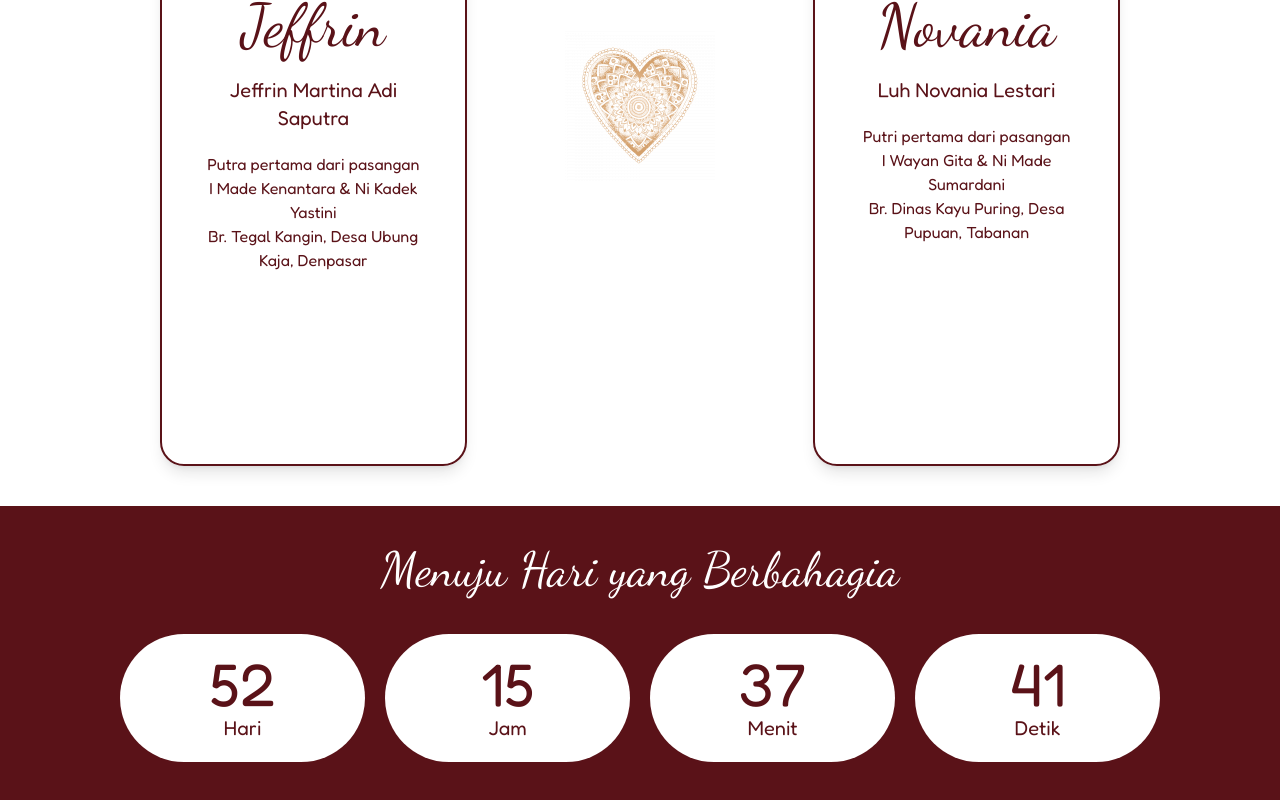
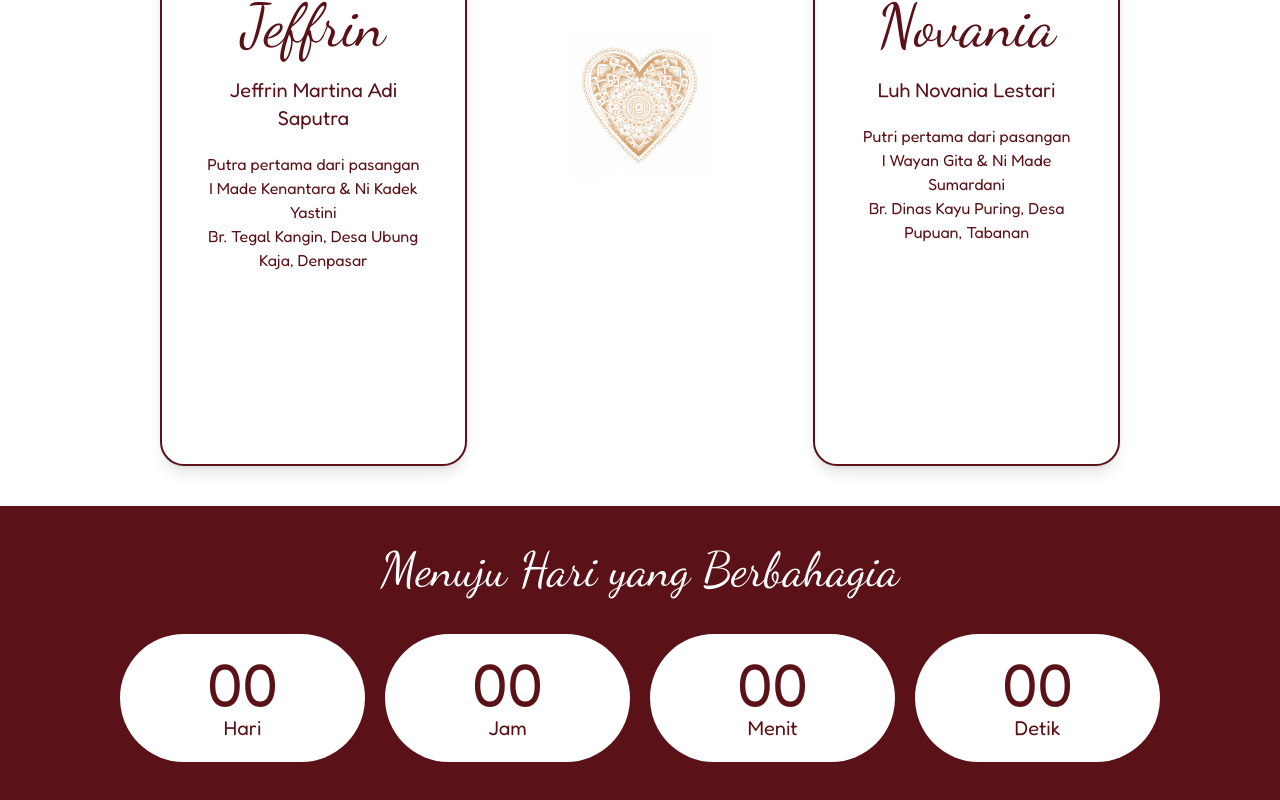
Before and after one commit to jaffrantirta/project-wedding-jeffrin-nova, a React (Create React App) app: page / in a window 1280 px wide. Shown: the part 1574-2374 px from the top of the page. Built offline with nearby package versions, Linux system fonts and the light colour scheme; a web font is replaced by a local one.

Commit message:
update countdown

```diff
--- a/src/components/CardCountdown/index.js
+++ b/src/components/CardCountdown/index.js
@@ -44,6 +44,13 @@ export default function CardCountdown({ text, targetDate, value }) {
                 minutes: Math.floor((difference / 1000 / 60) % 60),
                 seconds: Math.floor((difference / 1000) % 60)
             };
+        } else {
+            timeLeft = {
+                days: '00',
+                hours: '00',
+                minutes: '00',
+                seconds: '00'
+            };
         }
 
         return timeLeft;
--- a/src/components/Countdown/index.js
+++ b/src/components/Countdown/index.js
@@ -4,7 +4,7 @@ import CardCountdown from '../CardCountdown';
 export default function Countdown() {
     const sectionRef = useRef(null);
     const [isVisible, setIsVisible] = useState(false);
-    const targetDate = '2023-04-16T00:00:00Z'
+    const targetDate = '2022-04-16T00:00:00Z'
     useEffect(() => {
         let node = sectionRef.current;
         const observer = new IntersectionObserver(
```
